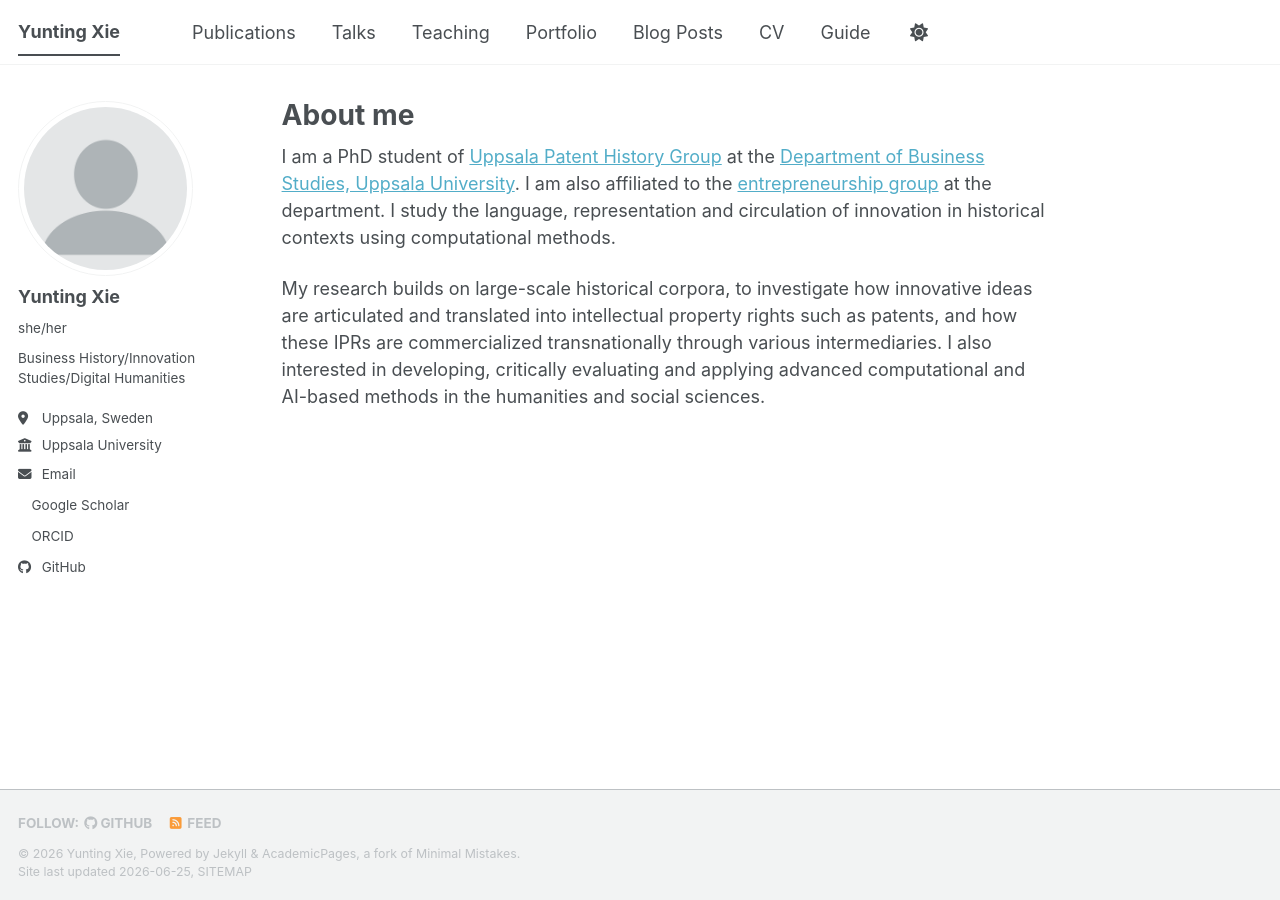
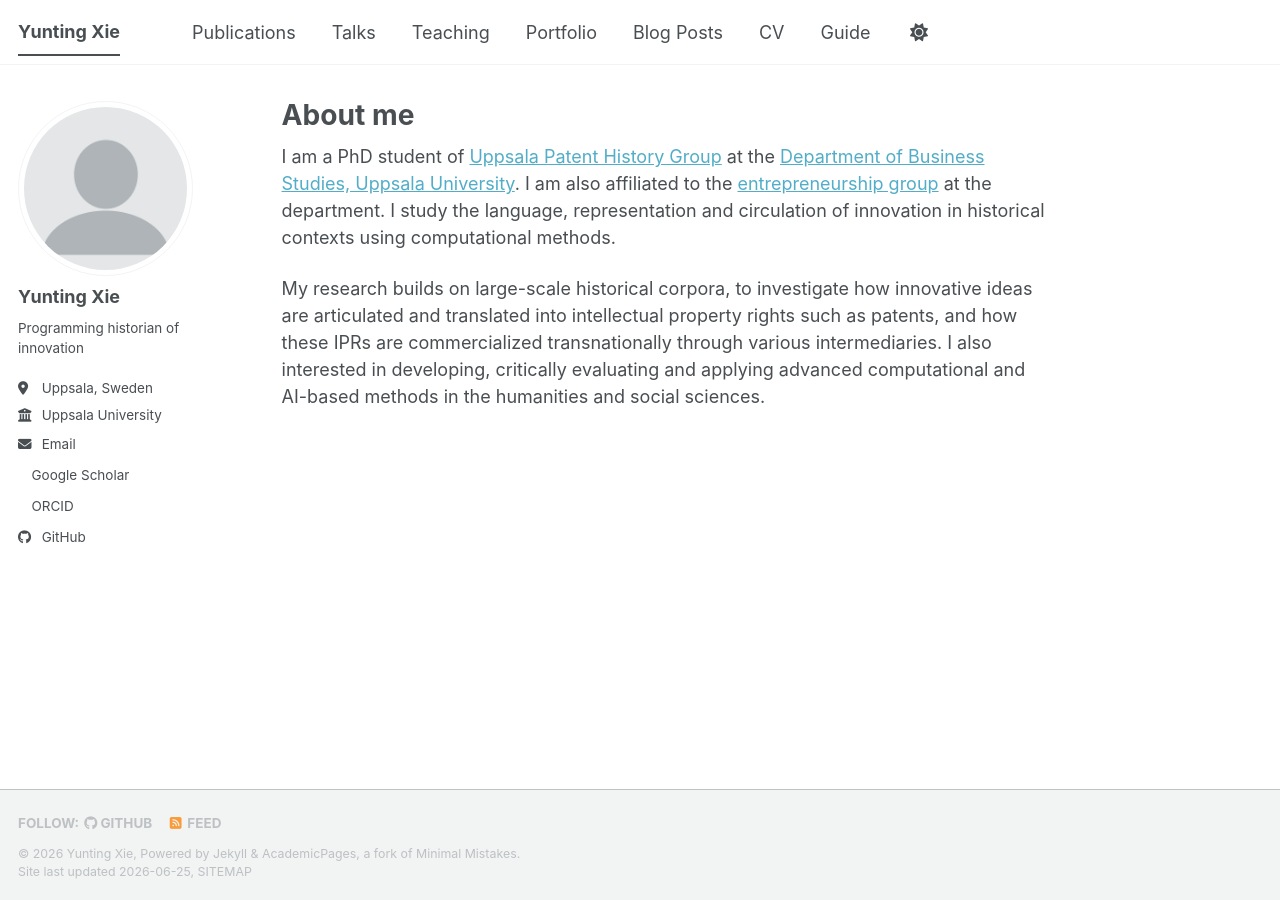
Before and after one commit to yuntingxie/yuntingxie.github.io, a Jekyll site: the page built from _pages/about.md, in a window 1280 px wide. Built offline with Jekyll 4.4.1, drawn with Linux system fonts in a browser that asks for light colours; a style sheet for code colours, icons or effects is not loaded.

Commit message:
change info

```diff
--- a/_config.yml
+++ b/_config.yml
@@ -25,8 +25,8 @@ author:
   # Biographic information
   avatar           : "profile.png"
   name             : "Yunting Xie"
-  pronouns         : "she/her"  # example: "she/her"
-  bio              : "Business History/Innovation Studies/Digital Humanities"
+  pronouns         :  # example: "she/her"
+  bio              : "Programming historian of innovation"
   location         : "Uppsala, Sweden"
   employer         : "Uppsala University"
   uri              : # URL
```
